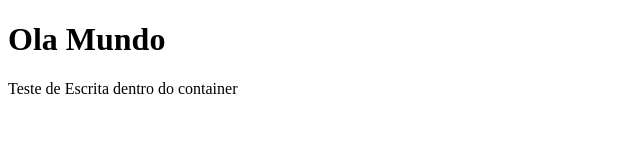
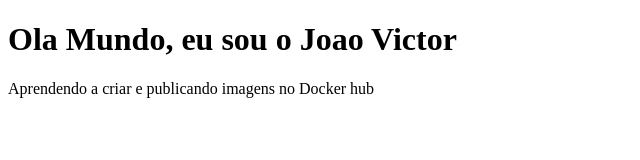
Before and after one commit to martinss08/Curso-Docker, a plain HTML site: page html/index.html in a window 1280 px wide. Shown: the whole page, without its empty margins (0-640 px from the left). Drawn offline with Linux system fonts and the light colour scheme.

Commit message:
Publicando image no Docker Hub

```diff
--- a/html/index.html
+++ b/html/index.html
@@ -10,7 +10,7 @@
     <footer></footer>
   </body>
   <main>
-	<h1>Ola Mundo </h1>
-	<p> Teste de Escrita dentro do container </p>
+	<h1>Ola Mundo, eu sou o Joao Victor</h1>
+	<p> Aprendendo a criar e publicando imagens no Docker hub </p>
   </main>
 </html>
```
Also changed, not shown: 1 other file.
